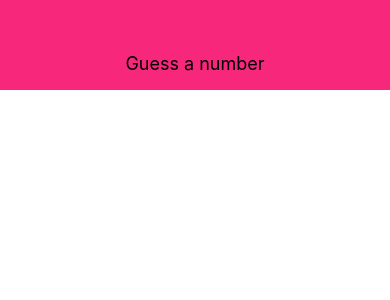
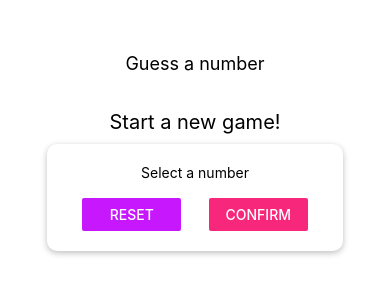
Before and after one commit to jodelajo/react-native-guess-a-number-game, a React Native app: screen / in a window 390 px wide. Shown: the top 300 px of the page. Built offline with nearby package versions, Linux system fonts and the light colour scheme.

Commit message:
color component and style component

```diff
--- a/App.js
+++ b/App.js
@@ -2,11 +2,14 @@ import React from 'react';
 import { StyleSheet, View } from 'react-native';
 
 import Header from './components/Header'
+import StartGameScreen from './screens/StartGameScreen'
 
 export default function App() {
   return (
     <View style={styles.screen}>
      <Header title='Guess a number' />
+     <StartGameScreen />
+
     </View>
   );
 }
--- /dev/null
+++ b/components/Card.js
@@ -0,0 +1,19 @@
+import React from 'react'
+import { View, StyleSheet } from 'react-native'
+
+export default function Card({children, style}) {
+    return <View style={{...styles.card, ...style}}>{children}</View>
+}
+
+const styles = StyleSheet.create({
+    card: {
+        shadowColor: 'black',
+        shadowOffset: {width: 0, height: 2},
+        shadowRadius: 6,
+        shadowOpacity: 0.26,
+        backgroundColor: 'white',
+        elevation: 8,
+        padding: 20,
+        borderRadius: 10,
+    }
+})
--- a/components/Header.js
+++ b/components/Header.js
@@ -1,5 +1,6 @@
 import React from "react";
 import { View, Text, StyleSheet } from "react-native";
+import Colors from '../constants/colors'
 
 export default function Header( { title }) {
   return (
@@ -13,7 +14,7 @@ const styles = StyleSheet.create({
         width: '100%',
         height: 90,
         paddingTop: 36,
-        backgroundColor: '#f7287b',
+        backgroundColor: Colors.primary,
         alignItems: 'center',
         justifyContent: 'center'
     },
--- /dev/null
+++ b/screens/StartGameScreen.js
@@ -0,0 +1,49 @@
+import React from "react";
+import { View, StyleSheet, Text, TextInput, Button } from "react-native";
+
+import Card from "../components/Card";
+
+export default function StartGameScreen() {
+  return (
+    <View style={styles.screen}>
+      <Text style={styles.title}>Start a new game!</Text>
+      <Card style={styles.inputContainer}>
+        <Text>Select a number</Text>
+        <TextInput />
+        <View style={styles.buttonContainer}>
+          <View style={styles.buttons}>
+            <Button title="reset" onPress={() => {}} color="#c717fc"/>
+          </View>
+          <View style={styles.buttons}>
+            <Button title="confirm" onPress={() => {}} color="#f7287b"/>
+          </View>
+        </View>
+      </Card>
+    </View>
+  );
+}
+const styles = StyleSheet.create({
+  screen: {
+    flex: 1,
+    padding: 10,
+    alignItems: "center",
+  },
+  title: {
+    fontSize: 20,
+    marginVertical: 10,
+  },
+  inputContainer: {
+    width: 300,
+    maxWidth: "80%",
+    alignItems: "center",
+  },
+  buttonContainer: {
+    flexDirection: "row",
+    width: "100%",
+    justifyContent: "space-between",
+    paddingHorizontal: 15,
+  },
+  buttons: {
+    width: "44%",
+  },
+});
```
Also changed, not shown: constants/colors.js (added).
